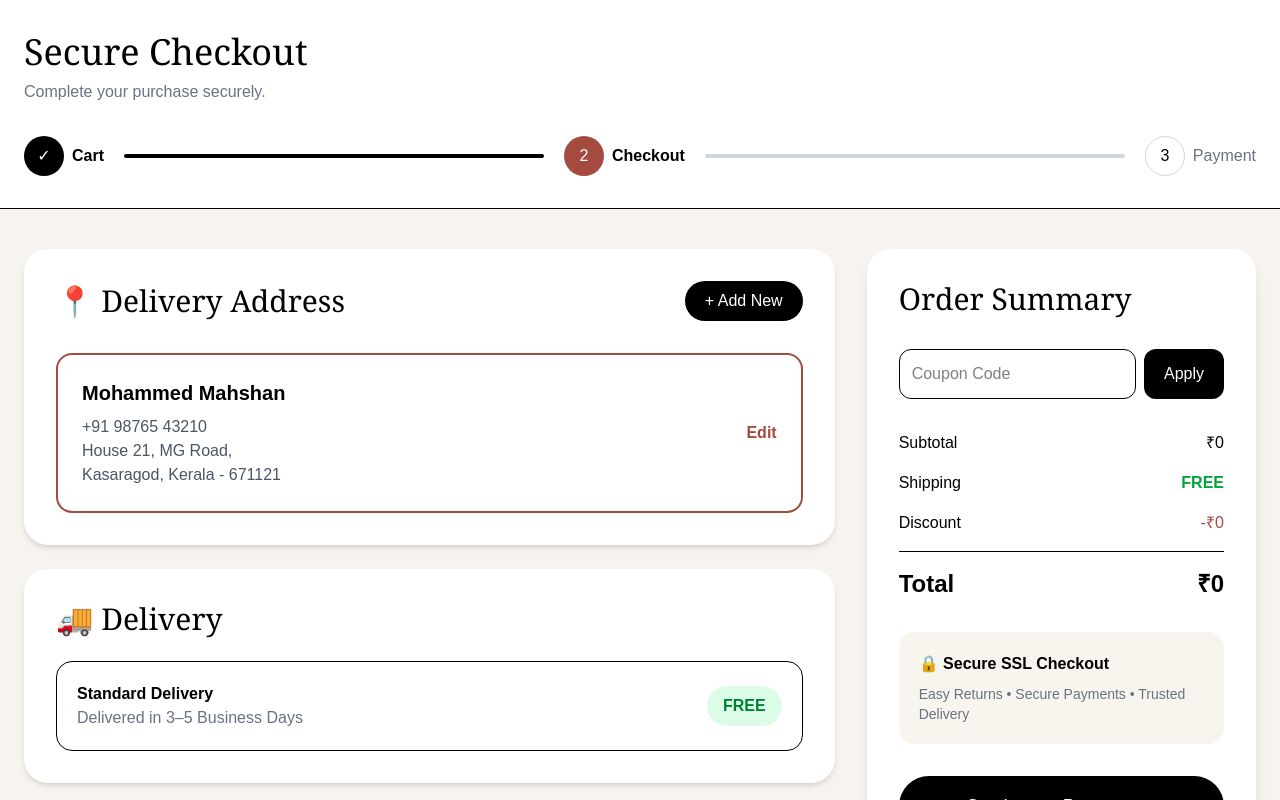
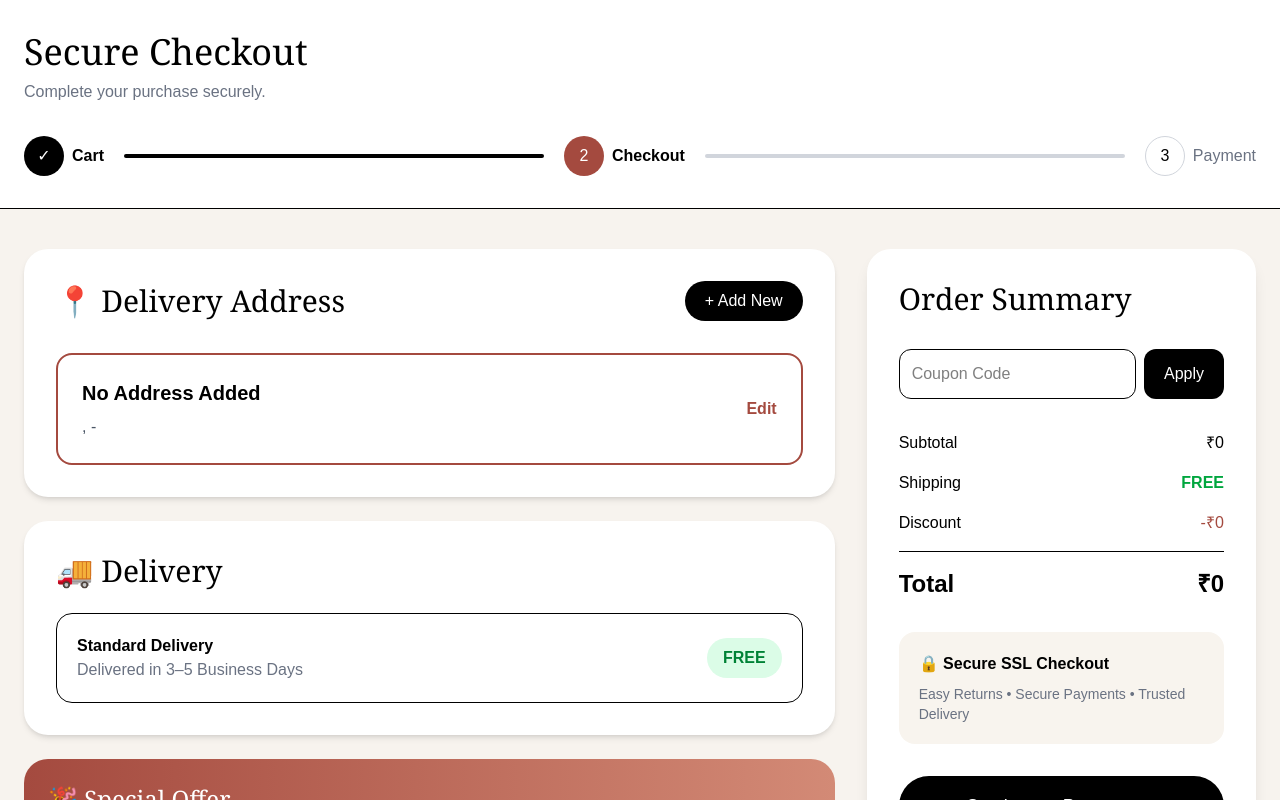
Before and after one commit to hudhafathima081-cell/Elane, a Next.js app: page /checkout in a window 1280 px wide. Shown: the top 800 px of the page. Built offline with nearby package versions, Linux system fonts and the light colour scheme.

Commit message:
updated address

```diff
--- a/app/checkout/page.tsx
+++ b/app/checkout/page.tsx
@@ -127,19 +127,23 @@ const [savedAddress, setSavedAddress] = useState<any>(null);
       <div>
 
         <h3 className="text-xl font-semibold text-black">
-          Mohammed Mahshan
+  {savedAddress?.name || "No Address Added"}
 </h3>
 
 <p className="text-gray-600 mt-2">
-          +91 98765 43210
+  {savedAddress?.phone}
 </p>
 
 <p className="text-gray-600">
-          House 21, MG Road,
+  {savedAddress?.house}
 </p>
 
 <p className="text-gray-600">
-          Kasaragod, Kerala - 671121
+  {savedAddress?.street}
+</p>
+
+<p className="text-gray-600">
+  {savedAddress?.city}, {savedAddress?.state} - {savedAddress?.pincode}
 </p>
 
       </div>
```
Lines whose indentation alone changed are shown as unchanged.
